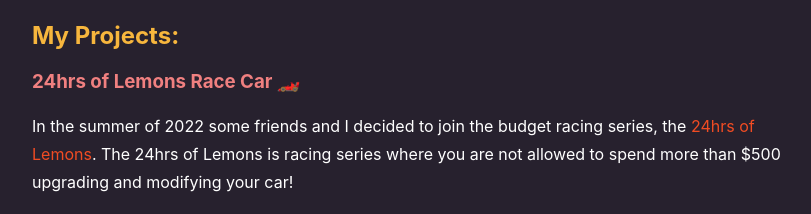
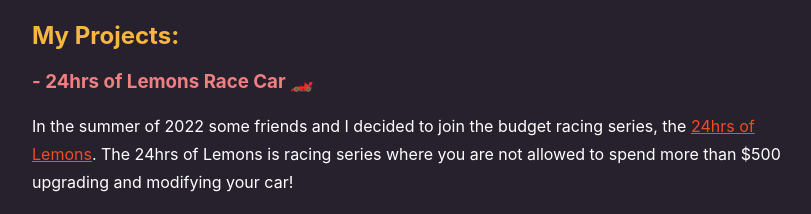
Before and after one commit to WaltTeb/WaltTeb.github.io, a React (Create React App) app: page / in a window 1280 px wide. Shown: the part 371-585 px from the top of the page, without its empty margins (224-1035 px from the left). Built offline with nearby package versions, Linux system fonts and the light colour scheme.

Commit message:
making projects collapible

```diff
--- a/src/App.css
+++ b/src/App.css
@@ -8,12 +8,8 @@
   margin-top: 0;
 }
 
-ul{
-  list-style-type: none;
-}
+a{
 
-a{
-  text-decoration: none;
   color:rgb(241, 76, 35);
 }
 
--- a/src/App.tsx
+++ b/src/App.tsx
@@ -22,6 +22,7 @@
 
 function App() {
   const [viewLemons, setViewLemons] = useState(true);
+  const [viewBEZ, setViewBEZ] = useState(true);
   return (
     <body>
     <div className="App">
@@ -39,7 +40,7 @@
         <h2>My Projects:</h2>
 
 
-              <h3 onClick={() => setViewLemons(!viewLemons)}>24hrs of Lemons Race Car 🏎️</h3>
+              <h3 onClick={() => setViewLemons(!viewLemons)}>{viewLemons ? '-':'+'} 24hrs of Lemons Race Car 🏎️</h3>
             {viewLemons &&
             <div className='project_container'>
               <p>
@@ -163,11 +164,12 @@
 
             <br/>
             <div>
-              <h3>BreathalyEZ 🛜 </h3>
+              <h3 onClick={() => setViewBEZ(!viewBEZ)}>{viewBEZ ? '-':'+'} BreathalyEZ 🛜 </h3>
+              {viewBEZ && <div className='project_container'>
               <p>
                 Originally created as a hackathon project during <a href='https://hackumass.com/'>HackUMass XI</a> in October of 2023,
-                BreathlyEZ is a wifi enabled breathalyzer. A last minute creation with my friend
-                <a href='https://github.com/Sinjiner'> Ashton P</a>, the original version of BreathlyEZ was created in 14 hours.
+                BreathlyEZ is a wifi enabled breathalyzer. A last minute creation with my friend <a href='https://github.com/Sinjiner'>Ashton P</a>,
+                the original version of BreathlyEZ was created in 14 hours.
               </p>
 
               <ImageContainer
@@ -184,18 +186,20 @@
 
               <p>
                 The BreathlyEZ consists of 4 main components: the MQ3 alcohol gas sensor, an Arduino UNO, a Raspberry Pi, and a React.js website.
-                The MQ3 alcohol gas sensor is able to detect the PPM of alcohol in a sample of air blown over it's ceramic heated resistor.
-                The Arduino UNO was used exclusively for analog to digital conversion (ADC), sending that value to the Raspberry Pi via serial port.
-                The Raspberry Pi performed the necessary calculations to convert PPM to blood alcohol content (BAC), this was value could then be obtained
-                by querying the web server being hosted on the Raspberry Pi.
-                Finally the React.js website was were the latest sample BAC was displayed, as well as a button to trigger a new sample collection.
+                <ol>
+                <li>The MQ3 alcohol gas sensor is able to detect the PPM of alcohol in a sample of air blown over it's ceramic heated resistor.</li>
+                <li>The Arduino UNO was used exclusively for analog to digital conversion (ADC), sending that value to the Raspberry Pi via serial port.</li>
+                <li>The Raspberry Pi performed the necessary calculations to convert PPM to blood alcohol content (BAC), this was value could then be obtained
+                by querying the web server being hosted on the Raspberry Pi.</li>
+                <li>Finally the React.js website displays the latest sample BAC, as well as a button to trigger a new sample collection.</li>
+                </ol>
               </p>
 
               <p>
                 BreathlyEZ is an ongoing project, make sure to check out its <a href='https://github.com/WaltTeb/BreathalyEZ'>GitHub repo</a> for updates
                 on the project!
               </p>
-
+              </div>}
             </div>
 
 
```
